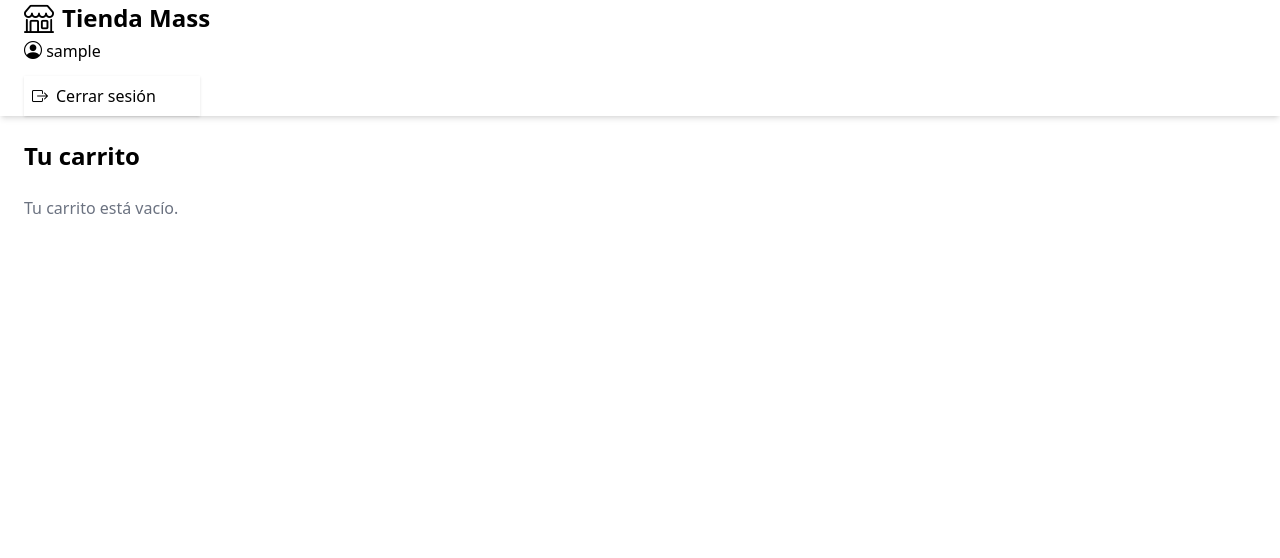
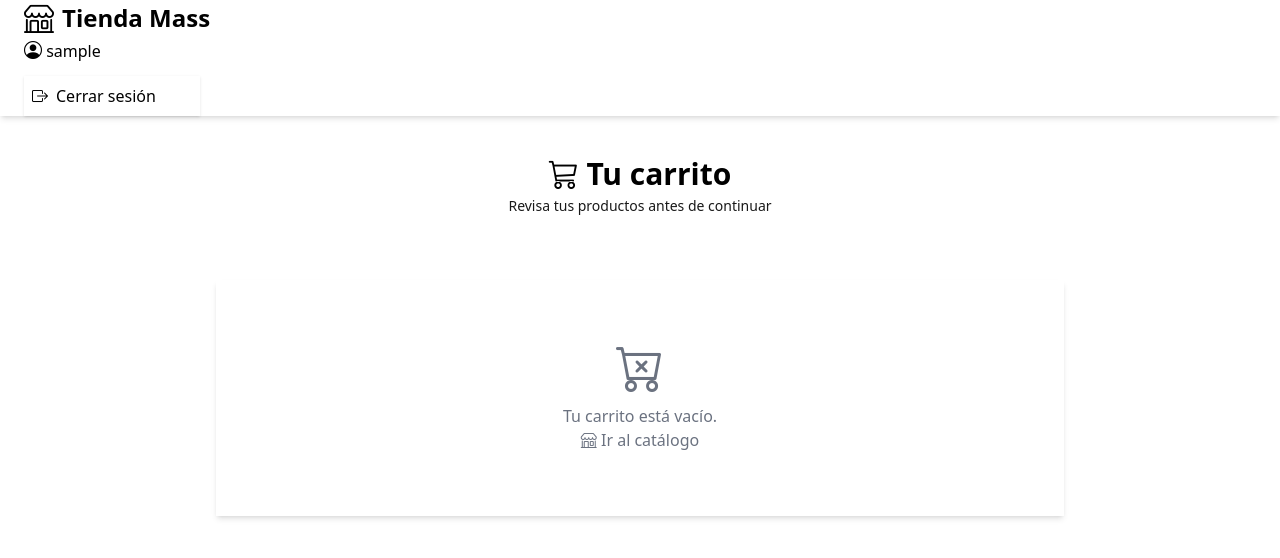
Before and after one commit to Joseph-JMS/tiendas-mass-app, a Django app: page /ventas/carrito/ in a window 1280 px wide. Shown: the top 558 px of the page. Run offline with Django 5.2, Linux system fonts and the light colour scheme; the visitor is signed in with stand-in values (Sample User, id 1); some libraries are stand-ins or nearby versions.

Commit message:
feat: mejorando vistas de cliente

```diff
--- a/soporte/forms.py
+++ b/soporte/forms.py
@@ -8,7 +8,7 @@ class TicketForm(forms.ModelForm):
         model = Ticket
         fields = ['categoria', 'asunto', 'descripcion']
         widgets = {
-            'categoria': forms.Select(attrs={'class': 'select select-bordered w-full'}),
-            'asunto': forms.TextInput(attrs={'class': 'input input-bordered w-full'}),
-            'descripcion': forms.Textarea(attrs={'class': 'textarea textarea-bordered w-full', 'rows': 4}),
+            'categoria': forms.Select(attrs={'class': 'select select-bordered bg-base-200 w-full'}),
+            'asunto': forms.TextInput(attrs={'class': 'input input-bordered bg-base-200 w-full'}),
+            'descripcion': forms.Textarea(attrs={'class': 'textarea textarea-bordered bg-base-200 w-full', 'rows': 4}),
         }
--- a/templates/ventas/carrito.html
+++ b/templates/ventas/carrito.html
@@ -1,12 +1,25 @@
 {% extends 'base.html' %}
 {% block title %}Carrito - Tienda Mass{% endblock %}
 {% block content %}
-<div class="container mx-auto p-6">
-    <h1 class="text-2xl font-bold mb-6">Tu carrito</h1>
+<div class="bg-gradient-to-br from-primary to-blue-900 text-primary-content py-10 px-6 text-center">
+    <h1 class="text-3xl font-extrabold mb-1"><i class="bi bi-cart3"></i> Tu carrito</h1>
+    <p class="opacity-90 text-sm">Revisa tus productos antes de continuar</p>
+</div>
 
+<div class="container mx-auto p-6 max-w-4xl">
     {% if carrito|length == 0 %}
-        <p class="text-gray-500">Tu carrito está vacío.</p>
+        <div class="card bg-base-100 shadow-md">
+            <div class="card-body text-center py-16 text-gray-500">
+                <i class="bi bi-cart-x text-5xl block mb-3"></i>
+                <p>Tu carrito está vacío.</p>
+                <a href="{% url 'catalogo:lista_productos' %}" class="btn btn-primary btn-sm mt-4 border-none w-fit mx-auto">
+                    <i class="bi bi-shop"></i> Ir al catálogo
+                </a>
+            </div>
+        </div>
     {% else %}
+        <div class="card bg-base-100 shadow-md">
+            <div class="card-body">
                 <div class="overflow-x-auto">
                     <table class="table">
                         <thead>
@@ -15,21 +28,25 @@
                         <tbody>
                             {% for item in carrito %}
                             <tr>
-                        <td>{{ item.producto.nombre }}</td>
+                                <td class="font-medium">{{ item.producto.nombre }}</td>
                                 <td>S/ {{ item.precio }}</td>
                                 <td>
                                     <form method="post" action="{% url 'ventas:actualizar_carrito' item.producto.id %}" class="flex gap-2">
                                         {% csrf_token %}
                                         <input type="number" name="cantidad" value="{{ item.cantidad }}" min="1"
-                                       class="input input-bordered input-sm w-16">
-                                <button type="submit" class="btn btn-sm">Actualizar</button>
+                                               class="input input-bordered input-sm bg-base-200 w-16 focus:outline-none focus:border-primary">
+                                        <button type="submit" class="btn btn-sm btn-outline btn-primary">
+                                            <i class="bi bi-arrow-repeat"></i>
+                                        </button>
                                     </form>
                                 </td>
-                        <td>S/ {{ item.subtotal }}</td>
+                                <td class="font-medium">S/ {{ item.subtotal }}</td>
                                 <td>
                                     <form method="post" action="{% url 'ventas:eliminar_del_carrito' item.producto.id %}">
                                         {% csrf_token %}
-                                <button type="submit" class="btn btn-sm btn-error">Eliminar</button>
+                                        <button type="submit" class="btn btn-sm btn-error btn-outline">
+                                            <i class="bi bi-trash"></i>
+                                        </button>
                                     </form>
                                 </td>
                             </tr>
@@ -38,9 +55,20 @@
                     </table>
                 </div>
 
-        <div class="mt-6 text-right">
-            <p class="text-xl font-bold">Total: S/ {{ carrito.total }}</p>
-            <a href="{% url 'ventas:checkout' %}" class="btn btn-primary mt-2">Proceder al pago</a>
+                <div class="divider"></div>
+
+                <div class="flex flex-col sm:flex-row justify-between items-center gap-4">
+                    <a href="{% url 'catalogo:lista_productos' %}" class="link link-primary text-sm">
+                        <i class="bi bi-arrow-left"></i> Seguir comprando
+                    </a>
+                    <div class="text-right">
+                        <p class="text-2xl font-bold text-primary mb-2">Total: S/ {{ carrito.total }}</p>
+                        <a href="{% url 'ventas:checkout' %}" class="btn btn-primary border-none">
+                            <i class="bi bi-bag-check"></i> Proceder al pago
+                        </a>
+                    </div>
+                </div>
+            </div>
         </div>
     {% endif %}
 </div>
```
Also changed, not shown: templates/soporte/form_ticket.html (+18 -6 lines), templates/soporte/mis_tickets.html (+40 -14 lines), templates/ventas/detalle_pedido.html (+30 -18 lines), templates/ventas/mis_pedidos.html (+19 -17 lines). Lines whose indentation alone changed are shown as unchanged.
